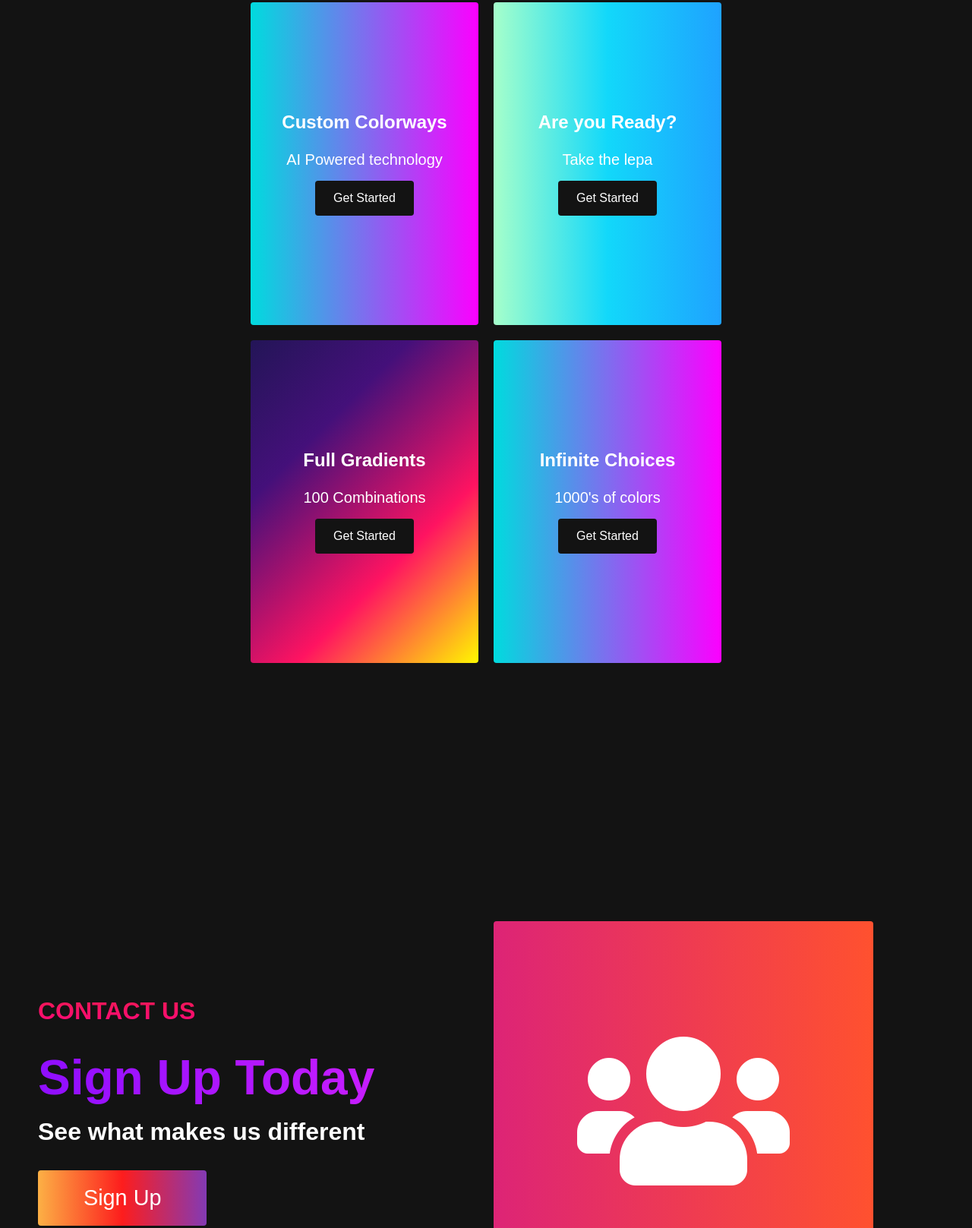
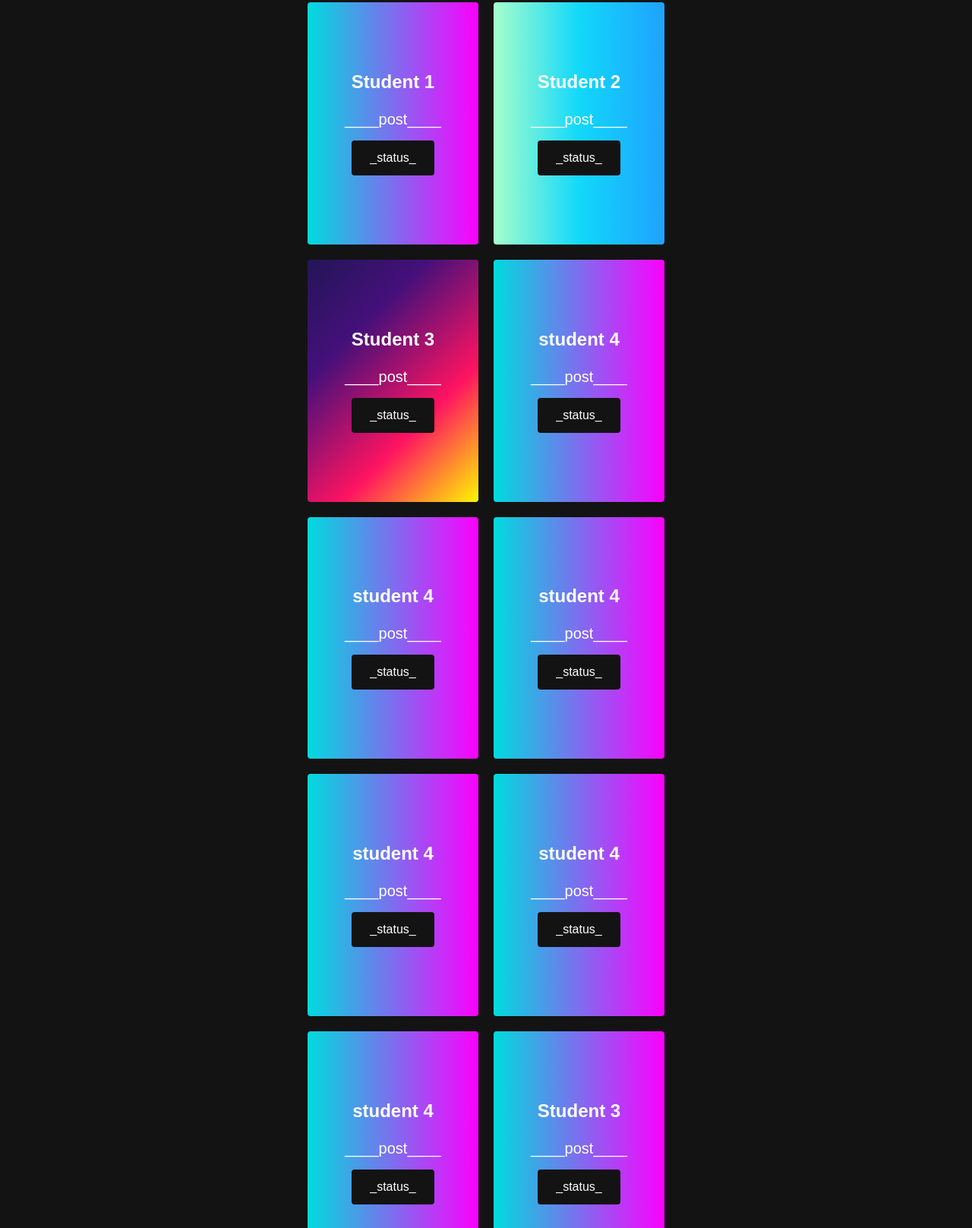
Before and after one commit to tinkerhubkmea/Online_status_webpage, a plain HTML site: page index.html in a window 1280 px wide. Shown: the part 2054-3671 px from the top of the page at 76% size. Drawn offline with Linux system fonts and the light colour scheme.

Commit message:
multiply team boxes

```diff
--- a/index.html
+++ b/index.html
@@ -70,24 +70,53 @@
 
       <div class="services__wrapper">
         <div class="services__card">
-          <h2>Custom Colorways</h2>
-          <p>AI Powered technology</p>
-          <div class="services__btn"><button>Get Started</button></div>
+          <h2>Student 1</h2>
+          <p>____post____</p>
+          <div class="services__btn"><button>_status_</button></div>
         </div>
         <div class="services__card">
-          <h2>Are you Ready?</h2>
-          <p>Take the lepa</p>
-          <div class="services__btn"><button>Get Started</button></div>
+          <h2>Student 2</h2>
+          <p>____post____</p>
+          <div class="services__btn"><button>_status_</button></div>
         </div>
         <div class="services__card">
-          <h2>Full Gradients</h2>
-          <p>100 Combinations</p>
-          <div class="services__btn"><button>Get Started</button></div>
+          <h2>Student 3</h2>
+          <p>____post____</p>
+          <div class="services__btn"><button>_status_</button></div>
         </div>
         <div class="services__card">
-          <h2>Infinite Choices</h2>
-          <p>1000's of colors</p>
-          <div class="services__btn"><button>Get Started</button></div>
+          <h2>student 4</h2>
+          <p>____post____</p>
+          <div class="services__btn"><button>_status_</button></div>
+        </div>
+        <div class="services__card">
+          <h2>student 4</h2>
+          <p>____post____</p>
+          <div class="services__btn"><button>_status_</button></div>
+        </div><div class="services__card">
+          <h2>student 4</h2>
+          <p>____post____</p>
+          <div class="services__btn"><button>_status_</button></div>
+        </div>
+        <div class="services__card">
+          <h2>student 4</h2>
+          <p>____post____</p>
+          <div class="services__btn"><button>_status_</button></div>
+        </div>
+        <div class="services__card">
+          <h2>student 4</h2>
+          <p>____post____</p>
+          <div class="services__btn"><button>_status_</button></div>
+        </div>
+        <div class="services__card">
+          <h2>student 4</h2>
+          <p>____post____</p>
+          <div class="services__btn"><button>_status_</button></div>
+        </div>
+        <div class="services__card">
+          <h2>Student 3</h2>
+          <p>____post____</p>
+          <div class="services__btn"><button>_status_</button></div>
         </div>
       </div>
     </div>
--- a/styles.css
+++ b/styles.css
@@ -502,8 +502,8 @@
 
 .services__card {
   margin: 10px;
-  height: 425px;
-  width: 300px;
+  height: 318.75px;
+  width: 225px;
   border-radius: 4px;
   display: flex;
   flex-direction: column;
```
